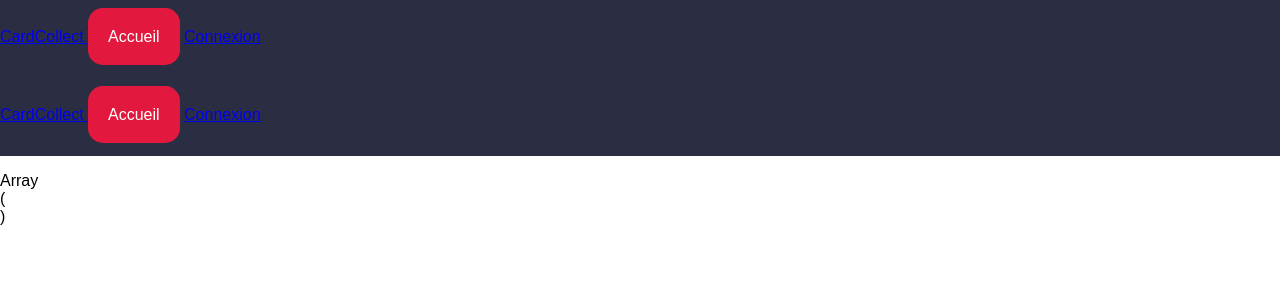
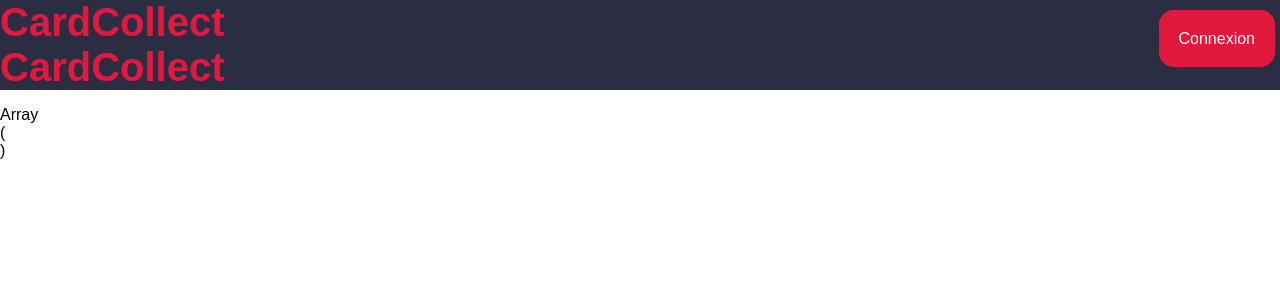
Before and after one commit to Thomas-Duthoit/CardCollect, a PHP site: page /index.php?view=header in a window 1280 px wide. Shown: the top 300 px of the page. Run offline with PHP 8.4, Linux system fonts and the light colour scheme.

Commit message:
train du vendredi soir

```diff
--- a/css/style.css
+++ b/css/style.css
@@ -8,6 +8,7 @@
     --r3-bg: #8c52ff;
     --r4-bg: linear-gradient(to right, #ffde59, #ff914d);
 
+    --radial-bg: radial-gradient(var(--crimson), var(--dark) 80%    );
 }
 
 * {
@@ -61,6 +62,7 @@
     line-height: 100px;
 }
 
+/*    card rarity    */
 .r1 {background: var(--r1-bg);}
 .r2 {background: var(--r2-bg);}
 .r3 {background: var(--r3-bg);}
@@ -71,7 +73,42 @@
 #site_header{
     background-color: var(--dark);
     display: inline-block;
-    height: 50px;
-    padding-top: 28px;
+    /*height: 60px;*/
     width: 100vw;
 }
+
+/*    #site_logo    */
+#site_logo{
+    color: var(--crimson);
+    text-decoration: none;
+    font-weight: bold;
+    font-size: 40px;
+    /*position: absolute;
+    left: 5px;*/
+    padding: 20px 0 20px 0;
+}
+
+/*    #navbar_buttons   */
+#navbar_buttons{
+    display: inline-block;
+    position: absolute;
+    right: 5px; top: 30px;
+}
+
+/*    .radial_bg    */
+.radial_bg {
+    background: var(--radial-bg);
+    width: 100vw;
+    height: 100vh;
+    position: absolute;
+    top: 0;
+    left: 0;
+    z-index: -1;
+
+}
+
+/*    #formLogin    */
+#formLogin {
+    background-color: var(--dark);
+    position: absolute;
+}
--- a/templates/header.php
+++ b/templates/header.php
@@ -16,7 +16,7 @@
 <!-- **** H E A D **** -->
 <head>
 	<meta http-equiv="Content-Type" content="text/html; charset=utf-8" />
-	<title>CardCollect ...</title>
+	<title>CardCollect</title>
 	<link rel="stylesheet" type="text/css" href="css/style.css">
 
 </head>
@@ -28,24 +28,16 @@
 
 
 <div id="site_header">
-
-<a href="FAIRE LE LIEN"> CardCollect <a>
-
-<a class="crimson_button" href="index.php?view=accueil">Accueil</a>
+	<a id="site_logo" href="index.php?view=accueil">CardCollect</a>
 
 <?php
 //Si l'utilisateur n'est pas connecte, on affiche un lien de connexion
-
-if (!valider("connecte", "SESSION")) {
-  echo "<a href=\"index.php?view=login\">Connexion</a>\n";
-}
-
-if (valider("connecte", "SESSION")) {
-  echo "<a href=\"index.php?view=conversations\">Conversations</a>\n";
-}
-
+echo "<div id=\"navbar_buttons\">";
+	if (!valider("connected", "SESSION")) {
+		echo "<a class=\"crimson_button\" href=\"index.php?view=login\">Connexion</a>\n";
+	}
+echo "</div>";
 ?>
-
 
 </div>
 
--- a/templates/login.php
+++ b/templates/login.php
@@ -14,7 +14,7 @@
 
 ?>
 
-<div id="corps">
+<div class="radial_bg">
 
 <h1>Connexion</h1>
 
```
